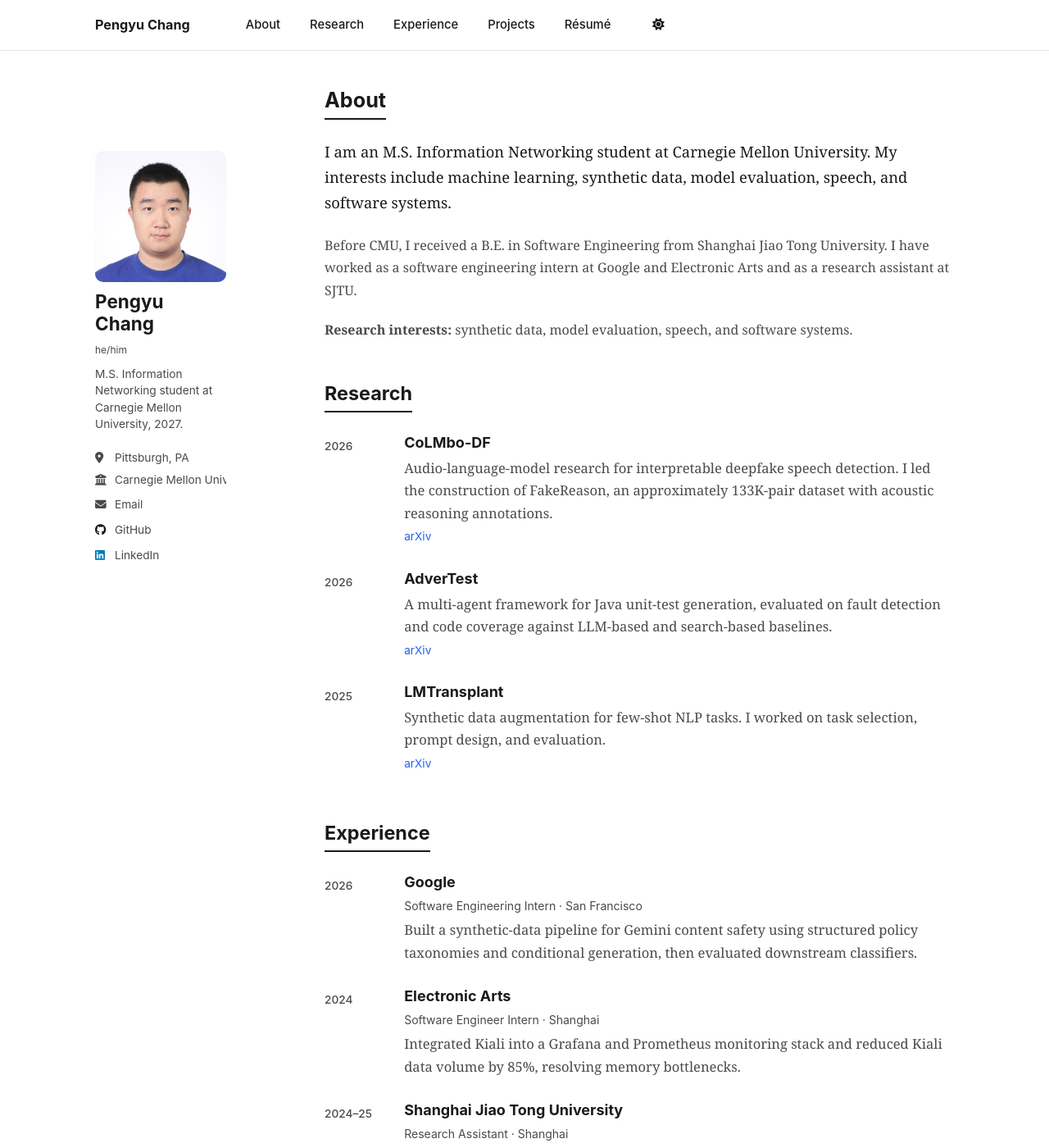
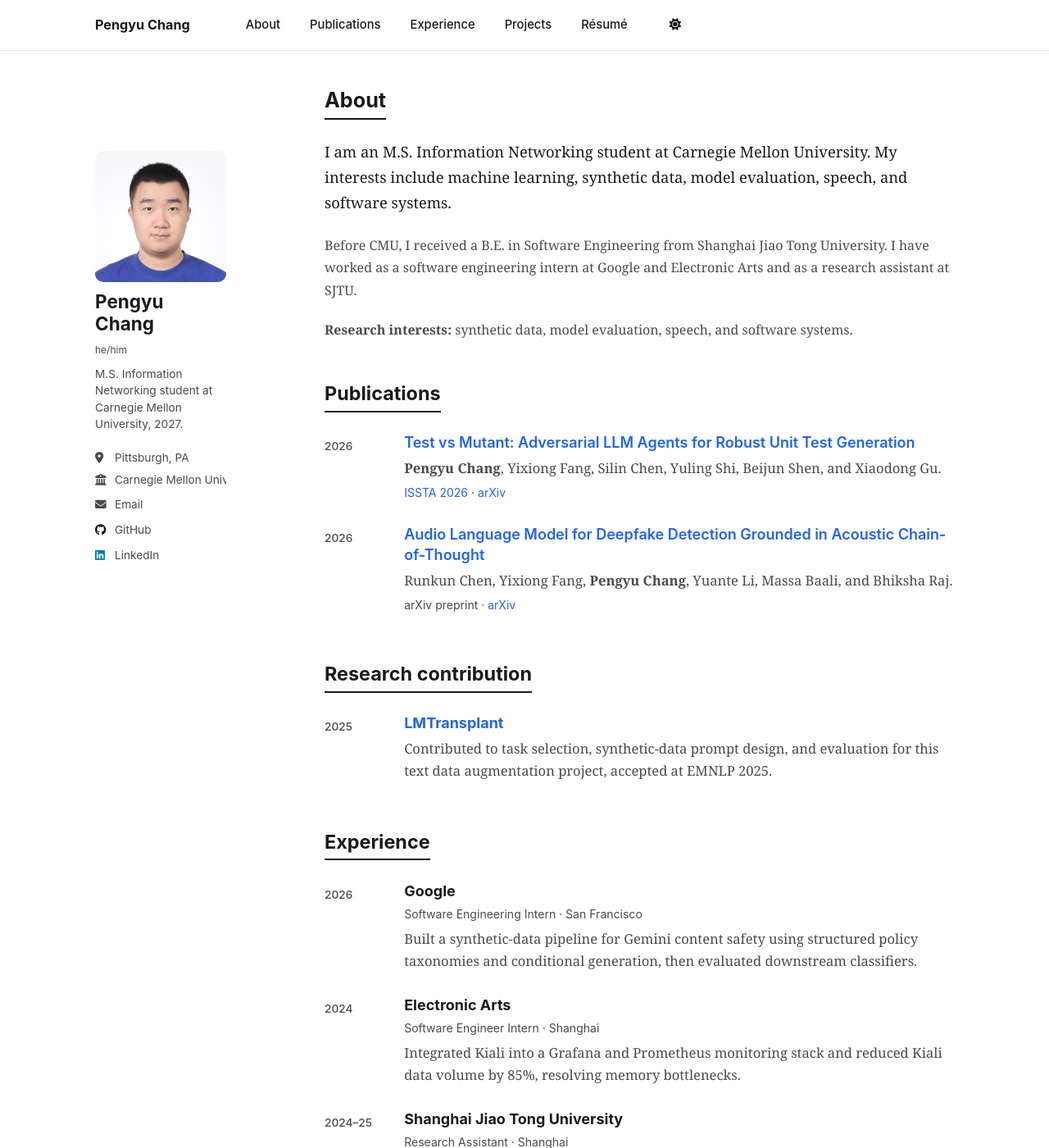
Before and after one commit to jmueducn/jmueducn.github.io, a Jekyll site: the page built from _pages/about.md, in a window 1280 px wide and 1400 px high. Shown: the whole window at 82% size. Built offline with Jekyll 4.4.1, drawn with Linux system fonts in a browser that asks for light colours.

Commit message:
Add publications section

```diff
--- a/_data/navigation.yml
+++ b/_data/navigation.yml
@@ -11,8 +11,8 @@ main:
   - title: "About"
     url: /
 
-  - title: "Research"
-    url: /#research
+  - title: "Publications"
+    url: /#publications
 
   - title: "Experience"
     url: /#experience
--- a/_pages/about.md
+++ b/_pages/about.md
@@ -24,33 +24,36 @@ redirect_from:
     <p><strong>Research interests:</strong> synthetic data, model evaluation, speech, and software systems.</p>
   </section>
 
-  <section id="research" aria-labelledby="research-heading">
-    <h2 id="research-heading">Research</h2>
+  <section id="publications" aria-labelledby="publications-heading">
+    <h2 id="publications-heading">Publications</h2>
 
     <article class="simple-entry">
       <p class="entry-year">2026</p>
       <div>
-        <h3>CoLMbo-DF</h3>
-        <p>Audio-language-model research for interpretable deepfake speech detection. I led the construction of FakeReason, an approximately 133K-pair dataset with acoustic reasoning annotations.</p>
-        <p class="entry-links"><a href="https://arxiv.org/abs/2603.28021">arXiv</a></p>
+        <h3 class="publication-title"><a href="https://arxiv.org/abs/2602.08146">Test vs Mutant: Adversarial LLM Agents for Robust Unit Test Generation</a></h3>
+        <p class="publication-authors"><strong>Pengyu Chang</strong>, Yixiong Fang, Silin Chen, Yuling Shi, Beijun Shen, and Xiaodong Gu.</p>
+        <p class="publication-venue"><a href="https://conf.researchr.org/details/issta-2026/issta-2026-research-papers/31/Test-vs-Mutant-Adversarial-LLM-Agents-for-Robust-Unit-Test-Generation">ISSTA 2026</a> · <a href="https://arxiv.org/abs/2602.08146">arXiv</a></p>
       </div>
     </article>
 
     <article class="simple-entry">
       <p class="entry-year">2026</p>
       <div>
-        <h3>AdverTest</h3>
-        <p>A multi-agent framework for Java unit-test generation, evaluated on fault detection and code coverage against LLM-based and search-based baselines.</p>
-        <p class="entry-links"><a href="https://arxiv.org/abs/2602.08146">arXiv</a></p>
+        <h3 class="publication-title"><a href="https://arxiv.org/abs/2603.28021">Audio Language Model for Deepfake Detection Grounded in Acoustic Chain-of-Thought</a></h3>
+        <p class="publication-authors">Runkun Chen, Yixiong Fang, <strong>Pengyu Chang</strong>, Yuante Li, Massa Baali, and Bhiksha Raj.</p>
+        <p class="publication-venue">arXiv preprint · <a href="https://arxiv.org/abs/2603.28021">arXiv</a></p>
       </div>
     </article>
+  </section>
+
+  <section id="research" aria-labelledby="research-heading">
+    <h2 id="research-heading">Research contribution</h2>
 
     <article class="simple-entry">
       <p class="entry-year">2025</p>
       <div>
-        <h3>LMTransplant</h3>
-        <p>Synthetic data augmentation for few-shot NLP tasks. I worked on task selection, prompt design, and evaluation.</p>
-        <p class="entry-links"><a href="https://arxiv.org/abs/2508.14723">arXiv</a></p>
+        <h3><a href="https://arxiv.org/abs/2508.14723">LMTransplant</a></h3>
+        <p>Contributed to task selection, synthetic-data prompt design, and evaluation for this text data augmentation project, accepted at EMNLP 2025.</p>
       </div>
     </article>
   </section>
--- a/assets/css/main.scss
+++ b/assets/css/main.scss
@@ -204,6 +204,20 @@ button:focus-visible {
   font-size: 0.76rem;
 }
 
+.publication-title {
+  font-weight: 600;
+}
+
+.publication-authors {
+  color: var(--global-text-color-light);
+}
+
+.simple-entry .publication-venue {
+  color: var(--global-text-color-light);
+  font-family: $sans-serif;
+  font-size: 0.78rem;
+}
+
 .simple-cv > section {
   margin-bottom: 3rem;
 }
```
Also changed, not shown: _pages/cv.md (+22 -8 lines).
